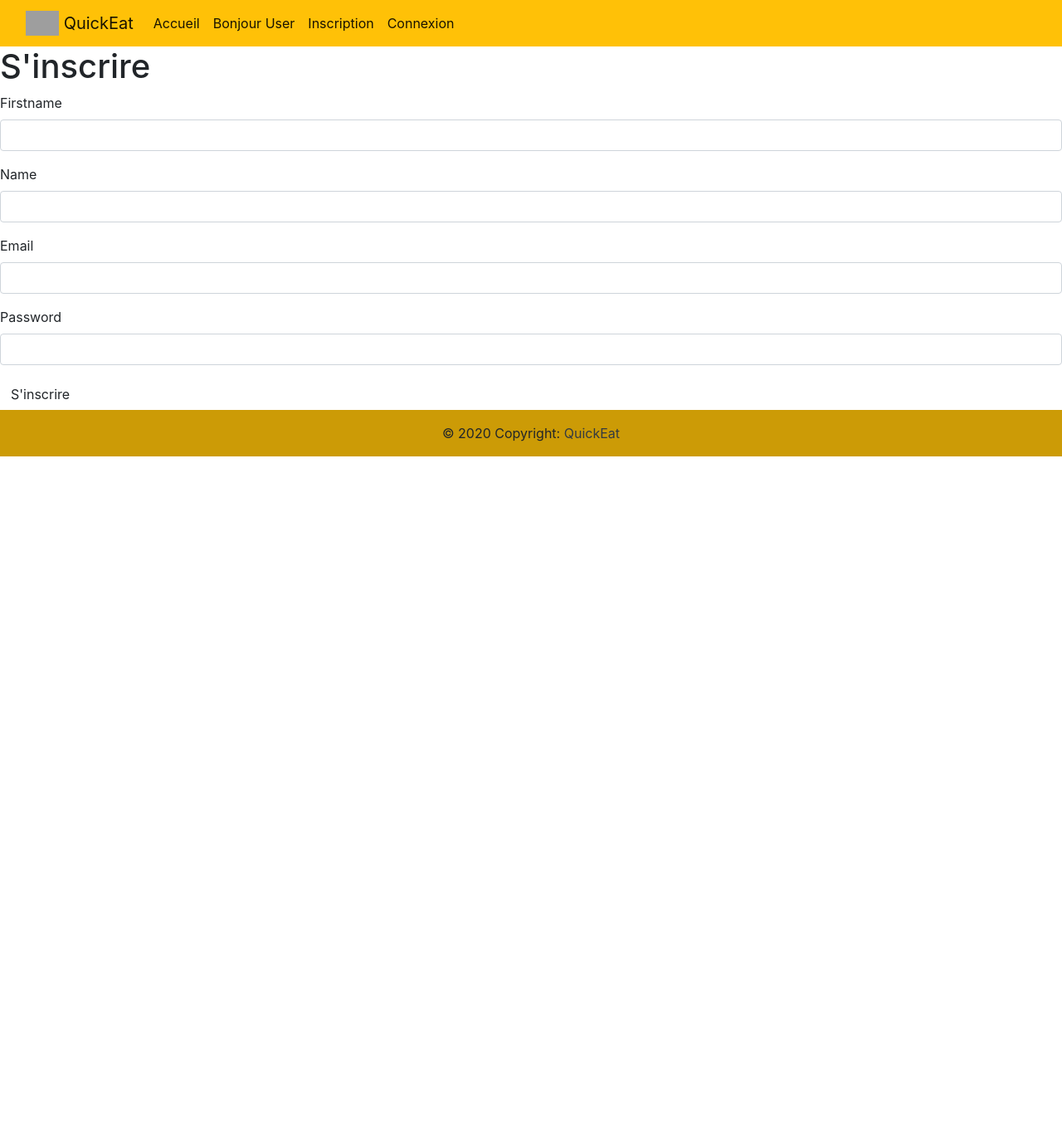
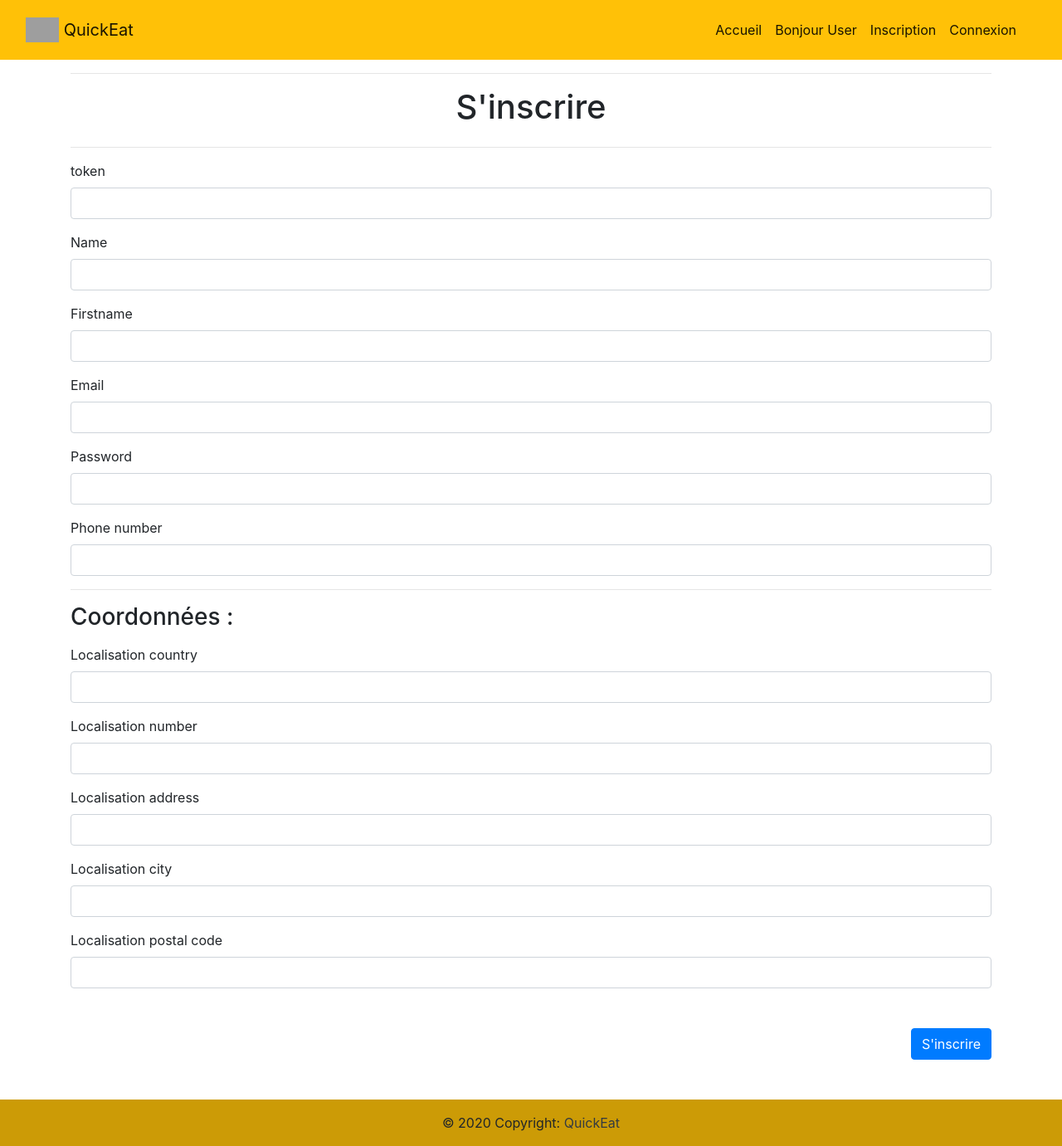
Before and after one commit to Chapsros/Quickeat, a Symfony app: template templates/registration/register.html.twig in a window 1280 px wide. Shown: the whole page at 83% size. Before the commit the page ends 550 px from the top, so only its background shows below. Run offline with Twig, Linux system fonts and the light colour scheme; the template is opened without the code that fills it, so the values that code supplies are empty; form fields are guessed from the names that the template uses; some libraries are stand-ins or nearby versions; grey boxes are pictures that could not be loaded.

Commit message:
Nav + FormLocalisation + Register OK

```diff
--- a/src/Controller/RegistrationController.php
+++ b/src/Controller/RegistrationController.php
@@ -2,6 +2,7 @@
 
 namespace App\Controller;
 
+use App\Entity\Localisation;
 use App\Entity\User;
 use App\Form\RegisterFormType;
 use Symfony\Bundle\FrameworkBundle\Controller\AbstractController;
@@ -37,7 +38,7 @@ class RegistrationController extends AbstractController
             $entityManager->persist($user);
             $entityManager->flush();
 
-            return $this->redirectToRoute('login');
+            return $this->redirectToRoute('app_login');
         }
 
         return $this->render('registration/register.html.twig', [
--- a/templates/nav.html.twig
+++ b/templates/nav.html.twig
@@ -7,18 +7,18 @@
     <button class="navbar-toggler" type="button" data-bs-toggle="collapse" data-bs-target="#navbarSupportedContent" aria-controls="navbarSupportedContent" aria-expanded="false" aria-label="Toggle navigation">
       <span class="navbar-toggler-icon"></span>
     </button>
-    <div class="collapse navbar-collapse" id="navbarSupportedContent">
+    <div class="navbar" id="navbarSupportedContent">
         <ul class="navbar-nav me-auto mb-2 mb-lg-0">
             <li class="nav-item active">
                 <a class="nav-link" href="{{ path('index') }}">Accueil</a>
             </li>
+            <li class="nav-item active">
+                <a class="nav-link" href="#">Bonjour User</a>
+            </li>
         </ul>
             <ul class="navbar-nav me-auto navbar-right">
-                <li class="nav-item active">
-                    <a class="nav-link" href="#">Bonjour User</a>
-                </li>
-                <li class="nav-item active">
-                    <a class="nav-link" href="{{ path('register') }}">Inscription</a>
+                <li class="d-flex justify-content-end">
+                    <a class="nav-link active" href="{{ path('register') }}">Inscription</a>
                 </li>
                 <li class="nav-item active">
                     <a class="nav-link" href="{{ path('app_login') }}">Connexion</a>
--- a/templates/registration/register.html.twig
+++ b/templates/registration/register.html.twig
@@ -3,15 +3,35 @@
 {% block title %}Inscription | QuickEat{% endblock %}
 
 {% block body %}
-    <h1>S'inscrire</h1>
+    <div class="container mt-3 mb-3">
+        <form method="post">
+            <hr>
+            <div class="d-flex justify-content-center">
+                <h1>S'inscrire</h1>
+            </div>
+            <hr>
+            {{ form_start(register_form) }}
+            {{ form_row(register_form._token) }}
+            {{ form_row(register_form.name) }}
+            {{ form_row(register_form.firstname) }}
+            {{ form_row(register_form.email) }}
+            {{ form_row(register_form.password) }}
+            {{ form_row(register_form.phoneNumber) }}
+            <hr class="mt-3 ">
+            <h3 class="mb-3">Coordonnées :</h3>
+            {{ form_row(register_form.localisation.country) }}
+            {{ form_row(register_form.localisation.number) }}
+            {{ form_row(register_form.localisation.address) }}
+            {{ form_row(register_form.localisation.city) }}
+            {{ form_row(register_form.localisation.postalCode) }}
+            <div class="row mb-5 mt-5">
+                <div class="col d-flex justify-content-end">
+                    <button class="btn btn-primary">S'inscrire</button>
+                </div>
+            </div>
+        </form>
+    </div>
+    {{ form_end(register_form) }}
 
-    {# Render the Form #}
-    {{ form_start(register_form) }}
-    {{ form_row(register_form.firstname) }}
-    {{ form_row(register_form.name) }}
-    {{ form_row(register_form.email) }}
-    {{ form_row(register_form.password) }}
 
-    <button class="btn">S'inscrire</button>
-    {{ form_end(register_form) }}
 {% endblock %}
```
Also changed, not shown: src/Entity/User.php (+1 -17 lines), src/Form/LocalisationType.php (added, +43 -0 lines), src/Form/RegisterFormType.php (+14 -6 lines), 1 other file.
